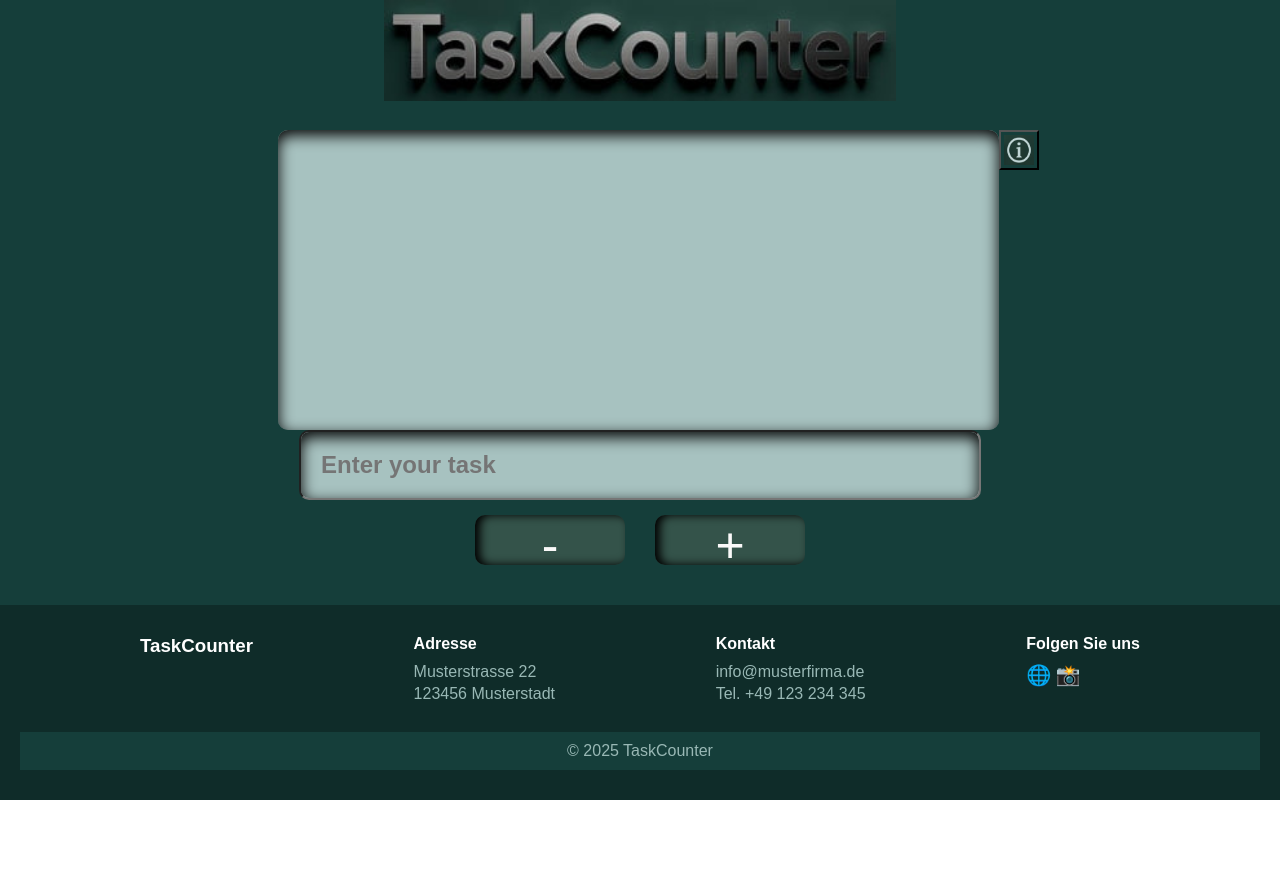
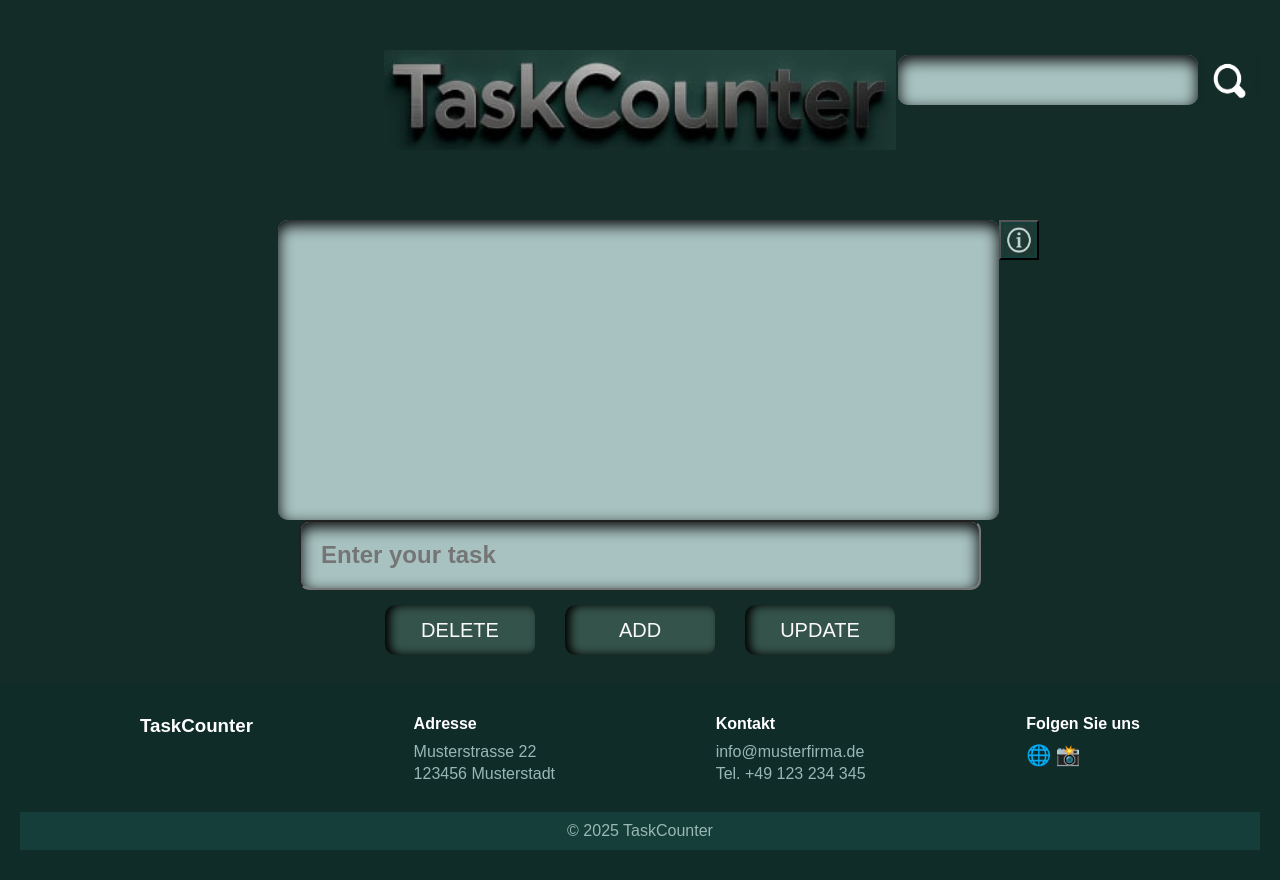
Before and after one commit to AllaBeloshapka/task-manager-fullstack, a plain HTML site: page frontend/index.html in a window 1280 px wide. Before the commit the page ends 800 px from the top, so only its background shows below. Drawn offline with Linux system fonts and the light colour scheme; no server answers.

Commit message:
feat: add search input UI for task filtering

```diff
--- a/frontend/index.html
+++ b/frontend/index.html
@@ -18,7 +18,7 @@
           <br />It allows you to track, view, and delete tasks throughout the day,
           <br/> as well as see the current number of active tasks.<br />
         </p>
-        <!-- <div class="box-info"> -->
+
           <div class="task_field">
             <h2>To-do list.</h2><br />Opposite each task there will be a small square.<br />Check the box next to the task you want to delete.<br />It will appear in the input field.
             <br />Click the "minus" sign - the task will disappear from the list and the counter will decrease.
@@ -32,14 +32,21 @@ press the minus sign and the text will be deleted.
 Click the plus button.<br />The task will be added to the top
 list,<br />the counter will increase by 1.
           </div>
-        <!-- </div> -->
+
       </div>
     </div>
 
     <div id="root">
       <header class="header">
         <img src="./assets/logo.jpg" alt="logo" class="logo" />
+       <div class="search-container">
+        <div class="input_filter"></div>
+        <button id="filter-btn">
+            <img class="search" src="./assets/zoomi.png" />
+          </button>
+        </div>
       </header>
+
 
       <main class="main">
         <div class="info">
@@ -51,8 +58,9 @@ list,<br />the counter will increase by 1.
         <input class="input" placeholder="Enter your task" type="text" />
         <h2 class="number"></h2>
         <div class="buttons">
-          <button type="button" class="btn-minus" id="btn">-</button>
-          <button type="button" class="btn-plus" id="btn">+</button>
+          <button type="button" class="btn-minus" id="btn">DELETE</button>
+          <button type="button" class="btn-plus" id="btn">ADD</button>
+          <button type="button" class="btn-update" id="btn">UPDATE</button>
         </div>
 
 
--- a/frontend/index.js
+++ b/frontend/index.js
@@ -4,6 +4,10 @@ const INPUT = document.querySelector(".input");
 const NUMBER = document.querySelector(".number");
 const BTN_MINUS = document.querySelector(".btn-minus");
 const BTN_PLUS = document.querySelector(".btn-plus");
+const BTN_UPDATE = document.querySelector(".btn-update");
+
+
+let editingTaskId = null;
 
 // теперь тут объекты
 let tasksArray = [];
@@ -82,6 +86,45 @@ BTN_PLUS.addEventListener("click", async () => {
   INPUT.focus();
 });
 
+// ✏️ обновить задачу (PUT)
+BTN_UPDATE.addEventListener("click", async () => {
+  const id = INPUT.dataset.id;
+  const updatedTitle = INPUT.value.trim();
+  if (!id || !updatedTitle) {
+    INPUT.value = "";
+    delete INPUT.dataset.id;
+    return;
+  }
+
+  try {
+    const response = await fetch(`http://localhost:8080/tasks/${id}`, {
+      method: "PUT",
+      headers: {
+        "Content-Type": "application/json"
+      },
+      body: JSON.stringify({
+        title: updatedTitle
+      })
+    });
+
+    const updatedTask = await response.json();
+
+    const taskIndex = tasksArray.findIndex(task => task.id == id);
+    if (taskIndex !== -1) {
+      tasksArray[taskIndex] = updatedTask;
+    }
+
+    INPUT.value = "";
+    delete INPUT.dataset.id;
+
+    updateTasks();
+  } catch (error) {
+    console.error("Ошибка обновления:", error);
+  }
+
+  INPUT.focus();
+});
+
 // ➖ удалить задачу (DELETE)
 BTN_MINUS.addEventListener("click", async () => {
   const id = INPUT.dataset.id;
--- a/frontend/stylec.css
+++ b/frontend/stylec.css
@@ -34,13 +34,58 @@ a {
   display: flex;
   justify-content: center;
   align-items: center;
-  background-color: #153e3a;
+  background-color: #132c28;
   width: 100%;
+  height: 200px;
 }
 
 /* логотип */
 .logo {
+  position: absolute;
+
   width: 40%;
+}
+
+.search-container {
+  position: relative;
+  display: flex;
+  align-items: center;
+  margin-left: auto; /* отодвигает контейнер к правому краю */
+  margin-right: 20px; /* отступ от правого края */
+  top: -20px;
+}
+
+.input_filter {
+  position: relative;
+  width: 300px;
+  height: 50px;
+
+  background: #a7c2c0;
+  border-radius: 10px;
+  box-shadow: inset 0 5px 15px black;
+}
+
+.search {
+  position: relative;
+  width: 50px;
+  height: 50px;
+  border: none;
+}
+
+#filter-btn {
+  background: none;
+  border: none;
+  position: relative;
+  right: 0;
+  border-radius: 10px;
+  display: flex;
+  justify-content: center;
+  align-items: center;
+  box-shadow: inset 0 5px 15px #132c28;
+}
+
+#filter-btn:hover {
+  background-color: #286659; /* эффект при наведении */
 }
 
 /* НЕМНОГО АДАПТИВА ДЛЯ МАЛЫХ ЭКРАНОВ */
@@ -57,7 +102,7 @@ a {
   justify-content: center;
   align-items: center;
   padding: 20px;
-  background-color: #153e3a;
+  background-color: #132c28;
   font-size: 50px;
   color: white;
 }
@@ -131,7 +176,7 @@ a {
 #btn {
   width: 150px;         /* ← длина кнопки */
   height: 50px;         /* ← высота кнопки */
-  font-size: 50px;      /* размер текста */
+  font-size: 20px;      /* размер текста */
   border-radius: 10px;  /* скруглённые углы (по желанию) */
   background-color: #34534a; /* цвет кнопки */
   color: rgb(250, 249, 249);
```
Also changed, not shown: frontend/assets/zoomi.png (added).
